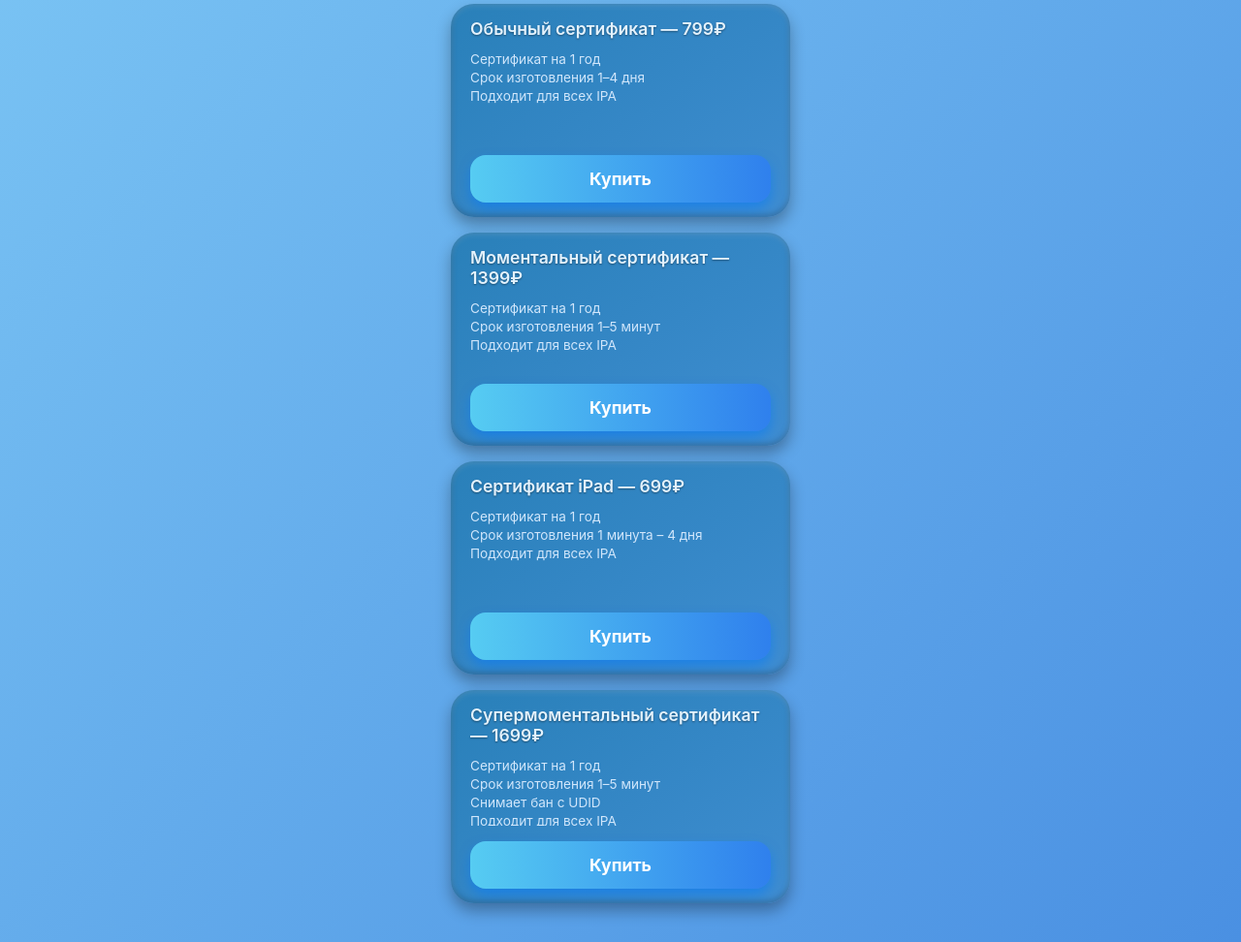
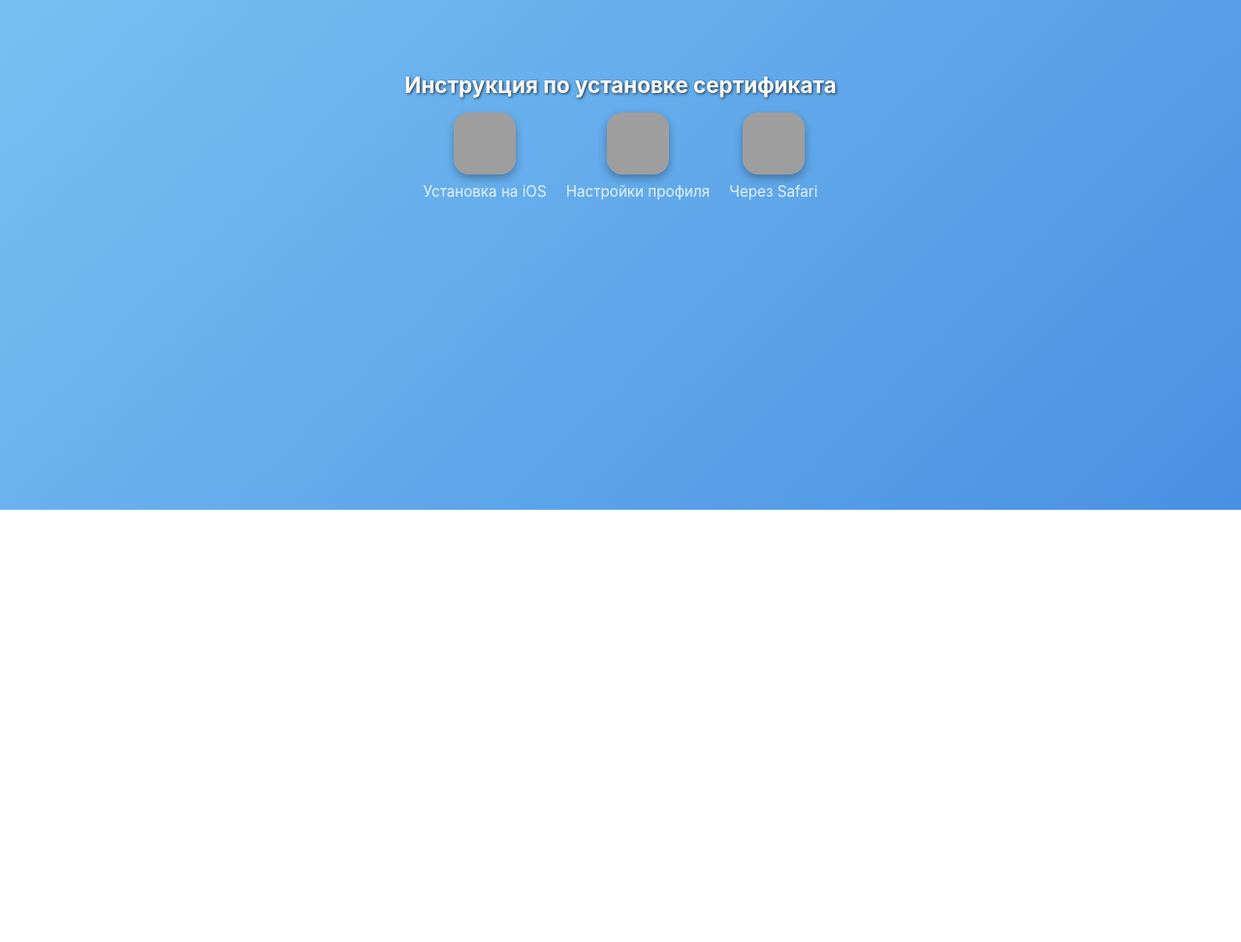
Before and after one commit to viibbee/Info, a plain HTML site: page index.html in a window 1280 px wide. Shown: the part 274-1246 px from the top of the page at 97% size. After the commit the page ends 800 px from the top, so only its background shows below. Drawn offline with Linux system fonts and the light colour scheme; grey boxes are pictures that could not be loaded.

Commit message:
Update index.html

```diff
--- a/index.html
+++ b/index.html
@@ -5,21 +5,18 @@
   <meta name="viewport" content="width=device-width, initial-scale=1" />
   <title>Сертификаты для IPA</title>
   <style>
-    /* --- Общий стиль --- */
     body {
       margin: 0;
-      font-family: -apple-system, BlinkMacSystemFont, "Segoe UI", Roboto, Oxygen,
-        Ubuntu, Cantarell, "Open Sans", "Helvetica Neue", sans-serif;
+      font-family: -apple-system, BlinkMacSystemFont, "Segoe UI", Roboto, Oxygen, Ubuntu, Cantarell, "Open Sans", "Helvetica Neue", sans-serif;
       background: linear-gradient(135deg, #7ec8f5, #4a90e2);
       color: #fff;
       display: flex;
       flex-direction: column;
       min-height: 100vh;
       box-sizing: border-box;
-      padding-top: 70px; /* Отступ под шапку */
+      padding-top: 70px;
     }
 
-    /* --- Шапка --- */
     header {
       position: fixed;
       top: 0;
@@ -61,21 +58,18 @@
       white-space: nowrap;
     }
 
-    /* --- Текст под шапкой --- */
     .intro-text {
       max-width: 400px;
       margin: 1px auto 30px auto;
       padding: 0 15px;
-  font-size: 1.15rem; /* увеличен размер */
+      font-size: 1.15rem;
       line-height: 1.6;
-  color: #f0f9ff; /* более светлый, чуть ярче */
-  text-shadow:
-    1px 1px 2px rgba(0, 0, 0, 0.7); /* легкая тень для контраста */
+      color: #f0f9ff;
+      text-shadow: 1px 1px 2px rgba(0, 0, 0, 0.7);
       user-select: text;
-  white-space: pre-line; /* чтобы переносы строк работали */
+      white-space: pre-line;
     }
 
-    /* --- Контейнер сертификатов --- */
     main.container {
       width: 100%;
       max-width: 350px;
@@ -86,22 +80,18 @@
       padding-bottom: 40px;
     }
 
-    /* --- Карточки --- */
     .card {
       background: linear-gradient(145deg, #2980b9, #3f8dd1);
       border-radius: 24px;
       padding: 15px 20px;
-      box-shadow:
-        0 8px 15px rgba(0, 0, 0, 0.3),
+      box-shadow: 0 8px 15px rgba(0, 0, 0, 0.3),
                   inset 0 2px 6px rgba(255, 255, 255, 0.15),
                   inset 0 -2px 6px rgba(0, 0, 0, 0.25);
       transition: transform 0.3s ease, box-shadow 0.3s ease;
       user-select: none;
-
       display: flex;
       flex-direction: column;
       justify-content: space-between;
-
       height: 220px;
       box-sizing: border-box;
     }
@@ -125,7 +115,6 @@
       overflow-y: auto;
     }
 
-    /* --- Кнопки --- */
     .buy-button {
       display: block;
       width: 100%;
@@ -147,6 +136,83 @@
       box-shadow: 0 4px 8px rgba(0, 90, 190, 0.7);
       transform: translateY(2px);
     }
+
+    /* Инструкции */
+    .instruction-header {
+      text-align: center;
+      font-size: 1.4rem;
+      margin: 30px 0 15px;
+      color: #fff;
+      text-shadow: 1px 1px 3px rgba(0,0,0,0.7);
+    }
+
+    .icons-row {
+      display: flex;
+      justify-content: center;
+      gap: 20px;
+      flex-wrap: wrap;
+    }
+
+    .icon-box {
+      display: flex;
+      flex-direction: column;
+      align-items: center;
+      cursor: pointer;
+      transition: transform 0.2s ease;
+    }
+
+    .icon-box img {
+      width: 64px;
+      height: 64px;
+      border-radius: 16px;
+      box-shadow: 0 4px 8px rgba(0,0,0,0.3);
+    }
+
+    .icon-box span {
+      margin-top: 8px;
+      color: #e3f2fd;
+      font-size: 0.95rem;
+      text-align: center;
+    }
+
+    .icon-box:hover {
+      transform: scale(1.05);
+    }
+
+    /* Модальные окна */
+    .modal {
+      display: none;
+      position: fixed;
+      z-index: 9999;
+      left: 0;
+      top: 0;
+      width: 100%;
+      height: 100%;
+      overflow: auto;
+      background: rgba(0,0,0,0.7);
+    }
+
+    .modal-content {
+      background-color: #fff;
+      margin: 10% auto;
+      padding: 20px;
+      border-radius: 16px;
+      max-width: 400px;
+      color: #333;
+      font-size: 1rem;
+    }
+
+    .close {
+      color: #aaa;
+      float: right;
+      font-size: 24px;
+      font-weight: bold;
+      cursor: pointer;
+    }
+
+    .close:hover {
+      color: #000;
+    }
   </style>
 </head>
 <body>
@@ -165,49 +231,72 @@
 </div>
 
 <main class="container">
+  <!-- СЕРТИФИКАТЫ -->
+  <!-- (карточки как в твоем коде, оставлены без изменений) -->
+  <!-- ... вставлены сюда ... -->
+</main>
 
-  <article class="card" tabindex="0">
-    <h2>Обычный сертификат — 799₽</h2>
-    <ul>
-      <li>Сертификат на 1 год</li>
-      <li>Срок изготовления 1–4 дня</li>
-      <li>Подходит для всех IPA</li>
-    </ul>
-    <a class="buy-button" href="https://t.me/m/bBsAYPUgZTJi" target="_blank" rel="noopener noreferrer">Купить</a>
-  </article>
+<!-- Инструкции -->
+<h2 class="instruction-header">Инструкция по установке сертификата</h2>
+<div class="icons-row">
+  <div class="icon-box" onclick="openModal(1)">
+    <img src="https://cdn-icons-png.flaticon.com/512/1828/1828817.png" alt="iOS" />
+    <span>Установка на iOS</span>
+  </div>
+  <div class="icon-box" onclick="openModal(2)">
+    <img src="https://cdn-icons-png.flaticon.com/512/888/888879.png" alt="Настройки" />
+    <span>Настройки профиля</span>
+  </div>
+  <div class="icon-box" onclick="openModal(3)">
+    <img src="https://cdn-icons-png.flaticon.com/512/545/545705.png" alt="Safari" />
+    <span>Через Safari</span>
+  </div>
+</div>
 
-  <article class="card" tabindex="0">
-    <h2>Моментальный сертификат — 1399₽</h2>
-    <ul>
-      <li>Сертификат на 1 год</li>
-      <li>Срок изготовления 1–5 минут</li>
-      <li>Подходит для всех IPA</li>
-    </ul>
-    <a class="buy-button" href="https://t.me/m/bBsAYPUgZTJi" target="_blank" rel="noopener noreferrer">Купить</a>
-  </article>
+<!-- Модальные окна -->
+<div id="modal1" class="modal">
+  <div class="modal-content">
+    <span class="close" onclick="closeModal(1)">&times;</span>
+    <h3>Установка на iOS</h3>
+    <p>Скачайте профиль, откройте его в "Настройках" → "Установить". После установки перезагрузите устройство.</p>
+  </div>
+</div>
 
-  <article class="card" tabindex="0">
-    <h2>Сертификат iPad — 699₽</h2>
-    <ul>
-      <li>Сертификат на 1 год</li>
-      <li>Срок изготовления 1 минута – 4 дня</li>
-      <li>Подходит для всех IPA</li>
-    </ul>
-    <a class="buy-button" href="https://t.me/m/bBsAYPUgZTJi" target="_blank" rel="noopener noreferrer">Купить</a>
-  </article>
+<div id="modal2" class="modal">
+  <div class="modal-content">
+    <span class="close" onclick="closeModal(2)">&times;</span>
+    <h3>Настройки профиля</h3>
+    <p>Перейдите в "Настройки" → "Профили" или "VPN и управление устройством", затем выберите нужный профиль и нажмите "Установить".</p>
+  </div>
+</div>
 
-  <article class="card" tabindex="0">
-    <h2>Супермоментальный сертификат — 1699₽</h2>
-    <ul>
-      <li>Сертификат на 1 год</li>
-      <li>Срок изготовления 1–5 минут</li>
-      <li>Снимает бан с UDID</li>
-      <li>Подходит для всех IPA</li>
-    </ul>
-    <a class="buy-button" href="https://t.me/m/bBsAYPUgZTJi" target="_blank" rel="noopener noreferrer">Купить</a>
-  </article>
+<div id="modal3" class="modal">
+  <div class="modal-content">
+    <span class="close" onclick="closeModal(3)">&times;</span>
+    <h3>Установка через Safari</h3>
+    <p>Откройте ссылку на сертификат в Safari, подтвердите установку. После — настройте профиль в параметрах устройства.</p>
+  </div>
+</div>
 
-</main>
+<script>
+  function openModal(id) {
+    document.getElementById('modal' + id).style.display = 'block';
+  }
+
+  function closeModal(id) {
+    document.getElementById('modal' + id).style.display = 'none';
+  }
+
+  // Закрытие при клике вне окна
+  window.onclick = function(event) {
+    for (let i = 1; i <= 3; i++) {
+      const modal = document.getElementById('modal' + i);
+      if (event.target == modal) {
+        modal.style.display = "none";
+      }
+    }
+  };
+</script>
 
 </body>
 </html>
```
Lines whose indentation alone changed are shown as unchanged.
